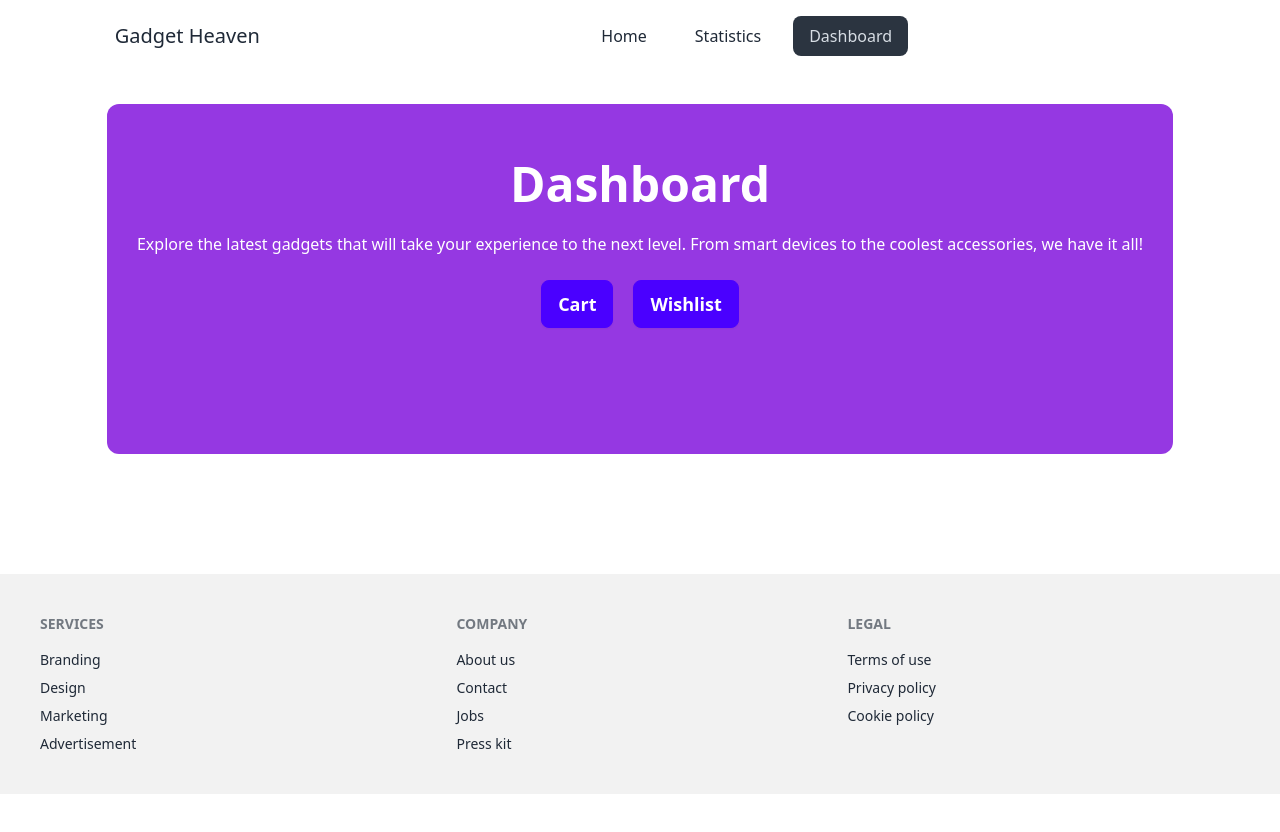
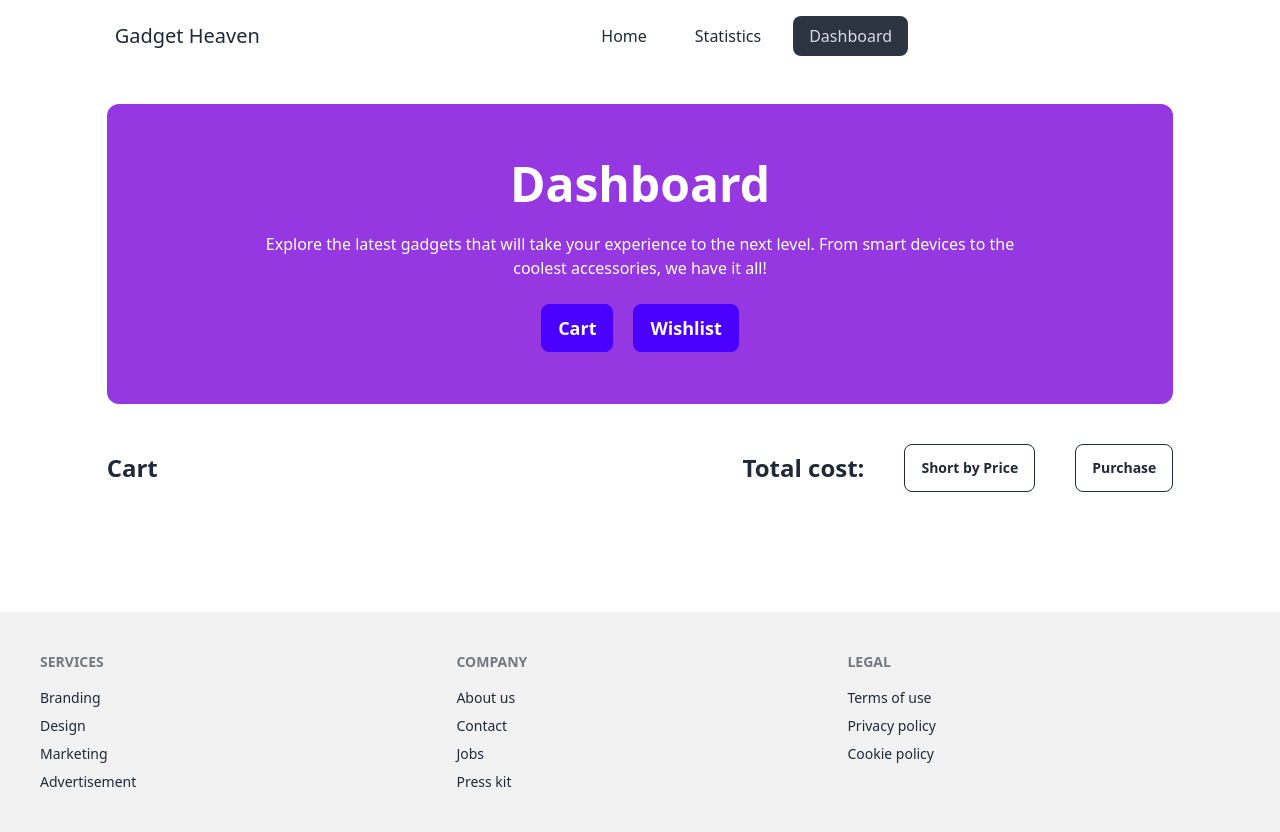
Before and after one commit to imran-information/gadget, a React (Vite) app: page /dashboard in a window 1280 px wide. Before the commit the page ends 800 px from the top, so only its background shows below. Built offline with nearby package versions, Linux system fonts and the light colour scheme.

Commit message:
dashboard add

```diff
--- a/src/components/DashboardCart.jsx
+++ b/src/components/DashboardCart.jsx
@@ -1,9 +1,34 @@
-import React from 'react';
+import React, { useEffect, useState } from 'react';
+import { getToProduct } from '../utility';
+import Card from './Card';
 
 const DashboardCart = () => {
+    const getProducts = getToProduct()
+    const [product, setProduct] = useState([]);
+    const [price, setPrice] = useState(0)
+
+    useEffect(() => {
+        setProduct(getProducts)
+
+
+    }, [])
+
     return (
-        <div>
-            DashboardCart
+        <div className='my-10'>
+            <div className='flex justify-between items-center'>
+                <div className='text-2xl font-bold'>Cart</div>
+                <div className='flex justify-between gap-10 items-center'>
+                    <h2 className='text-2xl font-bold'>Total cost:</h2>
+                    <button className='btn btn-outline font-bold'>Short by Price</button>
+                    <button className='btn btn-outline font-bold'>Purchase</button>
+                </div>
+            </div>
+            <div className='grid grid-cols-1 md:grid-cols-2 lg:grid-cols-4 gap-5 my-10'>
+                {
+                    product.map(product => <Card key={product.id} product={product}></Card>)
+
+                }
+            </div>
         </div>
     );
 };
--- a/src/components/DashboardWishlist.jsx
+++ b/src/components/DashboardWishlist.jsx
@@ -1,6 +1,8 @@
 import React from 'react';
 
 const DashboardWishlist = () => {
+
+
     return (
         <div>
             DashboardWishlist
--- a/src/pages/Dashboard.jsx
+++ b/src/pages/Dashboard.jsx
@@ -5,9 +5,9 @@ import { Outlet } from 'react-router-dom';
 const Dashboard = () => {
     return (
         <div>
-            <div className="hero bg-[#9538E2] min-h-[350px] rounded-xl items-start">
+            <div className="hero bg-[#9538E2] min-h-[300px] rounded-xl items-start">
                 <div className="hero-content text-center ">
-                    <div className="mt-10">
+                    <div className="mt-10 w-3/4">
                         <h1 className="text-5xl text-white font-bold">Dashboard</h1>
                         <p className="py-6 text-white">
                             Explore the latest gadgets that will take your experience to the next level. From smart devices to the coolest accessories, we have it all!
@@ -17,7 +17,7 @@ const Dashboard = () => {
                     </div>
                 </div>
             </div>
-
+            <Outlet></Outlet>
 
         </div>
     );
--- a/src/utility/index.js
+++ b/src/utility/index.js
@@ -40,4 +40,4 @@ const setHartProductCart = (product) => {
     localStorage.setItem('heart', productStringify)
 }
 
-export { setProductCart, setHartProductCart }
+export { setProductCart, setHartProductCart, getToProduct }
```
Also changed, not shown: src/routes/Routes.jsx (+10 -2 lines).
